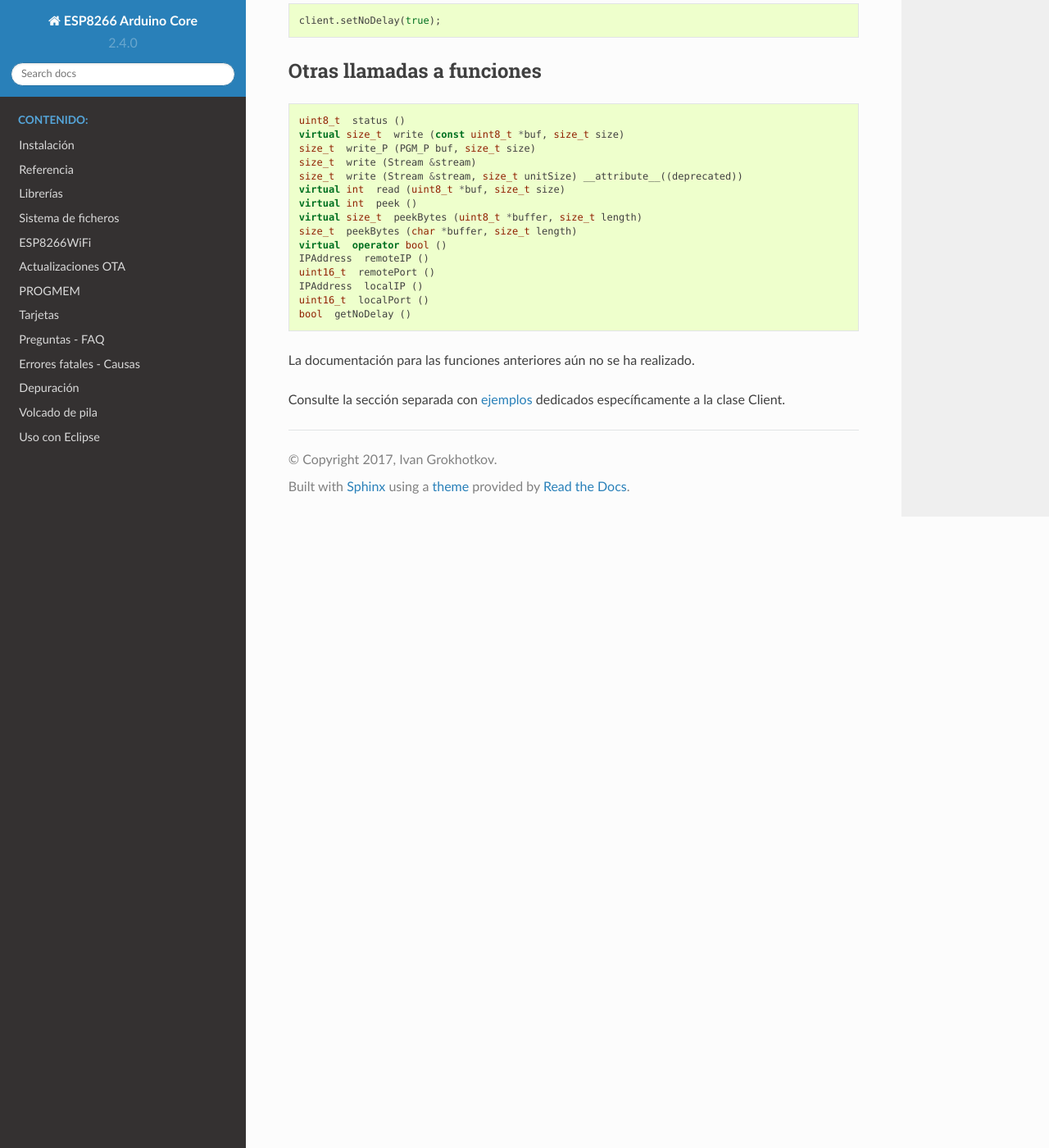
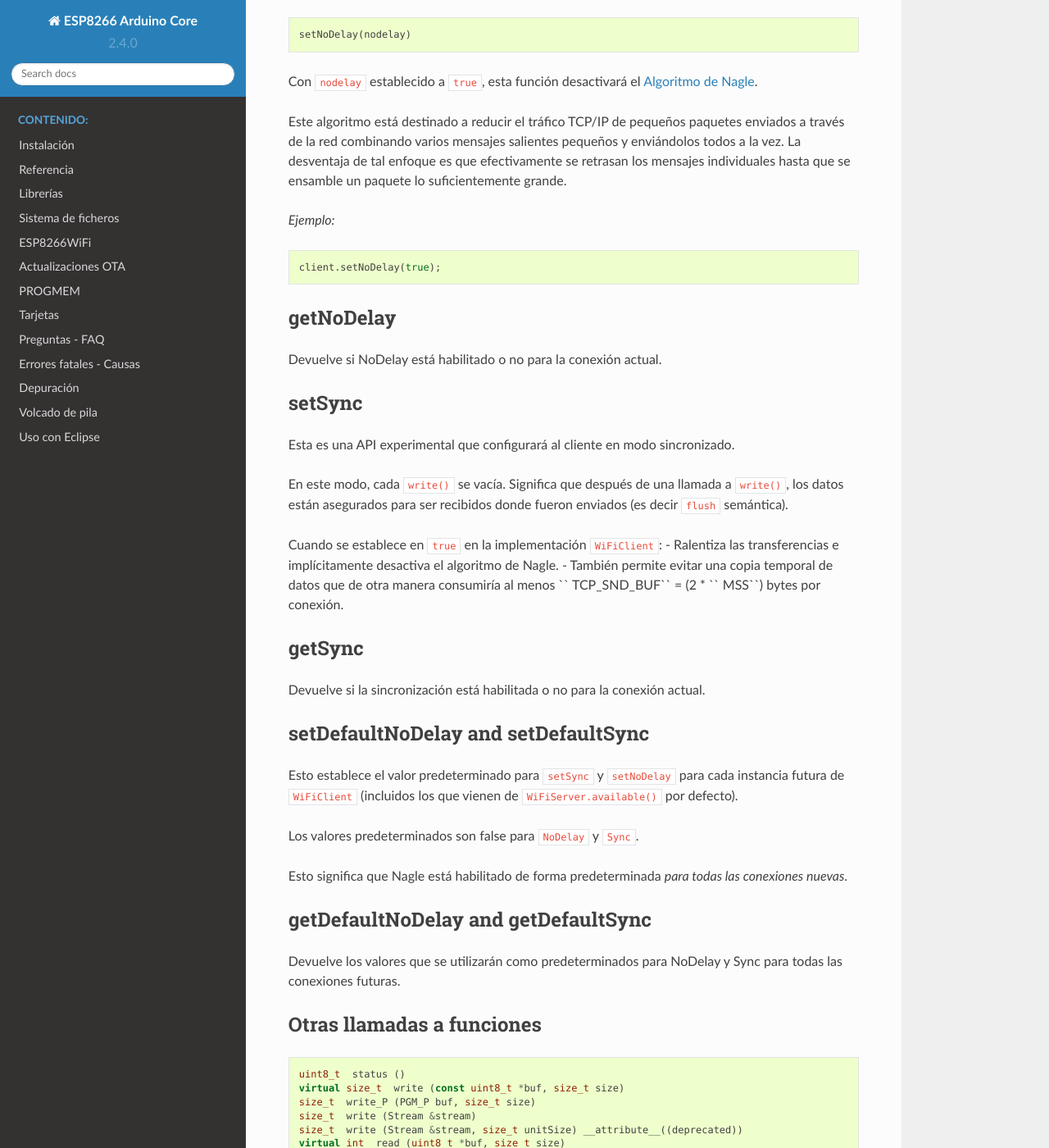
Before and after one commit to lrmoreno007/ESP8266-Arduino-Spanish, a Sphinx documentation site: the page built from doc/esp8266wifi/client-class.rst, in a window 1280 px wide and 1400 px high, scrolled down 904 px. Shown: the whole window at 82% size. Built offline with Sphinx 7.4.7 and the Read the Docs theme 2.0.0, drawn with Linux system fonts in a browser that asks for light colours; some of the changed text lies outside the part shown.

Commit message:
ClientContext (tcp) updates (#5089)

```diff
--- a/doc/esp8266wifi/client-class.rst
+++ b/doc/esp8266wifi/client-class.rst
@@ -16,6 +16,15 @@ Metodos documentados para `Client <https://www.arduino.cc/en/Reference/WiFiClien
 
 Los métodos y propiedades descritos más abajo son específicos de ESP8266. No están cubiertos en la documentación de `librería WiFi de Arduino <https://www.arduino.cc/en/Reference/WiFi>`__. Antes de que estén complétamente documentados, consulte la información a continuación.
 
+flush y stop
+~~~~~~~~~~~~~~
+``flush(timeoutMs)`` y ``stop(timeoutMs)`` ambos tienen ahora argumentos opcionales: ``timeout`` en millisegundos y ambos devuelven un booleano.
+
+El valor de entrada por defecto es 0 significa que el valor efectivo se deja a discreción del implementador.
+``flush()`` devolviendo ``true`` indica que los datos de salida han sido efectivamente enviados y ``false`` que se ha superado el tiempo de espera.
+
+``stop()`` devuelve ``false`` en caso de problemas cuando se cierra un cliente (por ejemplo por fuera de tiempo ``flush``). Dependiendo de la implementación, el parámetro puede pasársele a ``flush()``.
+
 setNoDelay
 ~~~~~~~~~~
 
@@ -32,6 +41,36 @@ Este algoritmo está destinado a reducir el tráfico TCP/IP de pequeños paquete
 .. code:: cpp
 
     client.setNoDelay(true);
+
+getNoDelay
+~~~~~~~~~~
+Devuelve si NoDelay está habilitado o no para la conexión actual.
+
+setSync
+~~~~~~~
+Esta es una API experimental que configurará al cliente en modo sincronizado.
+
+En este modo, cada ``write()`` se vacía. Significa que después de una llamada a ``write()``, los datos están asegurados para ser recibidos donde fueron enviados (es decir ``flush`` semántica).
+
+Cuando se establece en ``true`` en la implementación ``WiFiClient``:
+- Ralentiza las transferencias e implícitamente desactiva el algoritmo de Nagle.
+- También permite evitar una copia temporal de datos que de otra manera consumiría al menos `` TCP_SND_BUF`` = (2 * `` MSS``) bytes por conexión.
+
+getSync
+~~~~~~~
+Devuelve si la sincronización está habilitada o no para la conexión actual.
+
+setDefaultNoDelay and setDefaultSync
+~~~~~~~~~~~~~~~~~~~~~~~~~~~~~~~~~~~~
+Esto establece el valor predeterminado para ``setSync`` y ``setNoDelay`` para cada instancia futura de ``WiFiClient`` (incluidos los que vienen de ``WiFiServer.available()`` por defecto).
+
+Los valores predeterminados son false para ``NoDelay`` y ``Sync``.
+
+Esto significa que Nagle está habilitado de forma predeterminada *para todas las conexiones nuevas*.
+
+getDefaultNoDelay and getDefaultSync
+~~~~~~~~~~~~~~~~~~~~~~~~~~~~~~~~~~~~
+Devuelve los valores que se utilizarán como predeterminados para NoDelay y Sync para todas las conexiones futuras.
 
 Otras llamadas a funciones
 ~~~~~~~~~~~~~~~~~~~~
@@ -52,7 +91,6 @@ Otras llamadas a funciones
     uint16_t  remotePort ()
     IPAddress  localIP ()
     uint16_t  localPort ()
-    bool  getNoDelay ()
 
 La documentación para las funciones anteriores aún no se ha realizado.
 
```
